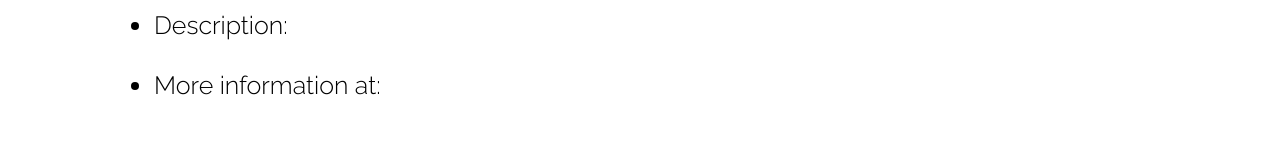
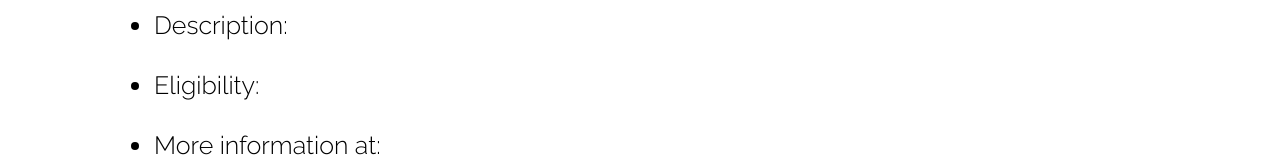
Before and after one commit to SheCodesAus/she-codes-group-project-frontend-hot-crossed-hackers, a React (Create React App) app: page /grant/1 in a window 1280 px wide. Shown: the part 333-493 px from the top of the page. Built offline with nearby package versions, Linux system fonts and the light colour scheme; no server answers.

Commit message:
grants page/login

```diff
--- a/src/components/GrantDetails/GrantDetails.jsx
+++ b/src/components/GrantDetails/GrantDetails.jsx
@@ -3,13 +3,14 @@ import "./GrantDetails.css";
 
 function GrantDetails(props) {
     const { grantData } = props;
-    return(
+    return (
         <div className="details-container">
-            <img src={grantData.image} alt="grant"/>
+            <img src={grantData.image} alt="grant" />
             <p id="main-title">{grantData.title}</p>
             <ul>
                 <li>Organisation: {grantData.organisation}</li> <br></br>
                 <li>Description: {grantData.description}</li><br></br>
+                <li>Eligibility: {grantData.eligibility}</li><br></br>
                 <li>More information at: {grantData.url}</li><br></br>
             </ul>
         </div>
--- a/src/components/LoginForm/LoginForm.jsx
+++ b/src/components/LoginForm/LoginForm.jsx
@@ -38,6 +38,7 @@ const LoginForm = () => {
         event.preventDefault();
         if (credentials.username && credentials.password) {
             postData().then((response) => {
+                console.log("123", response)
                 window.localStorage.setItem('token', response.token);
                 navigate("/grants");
             });
```
